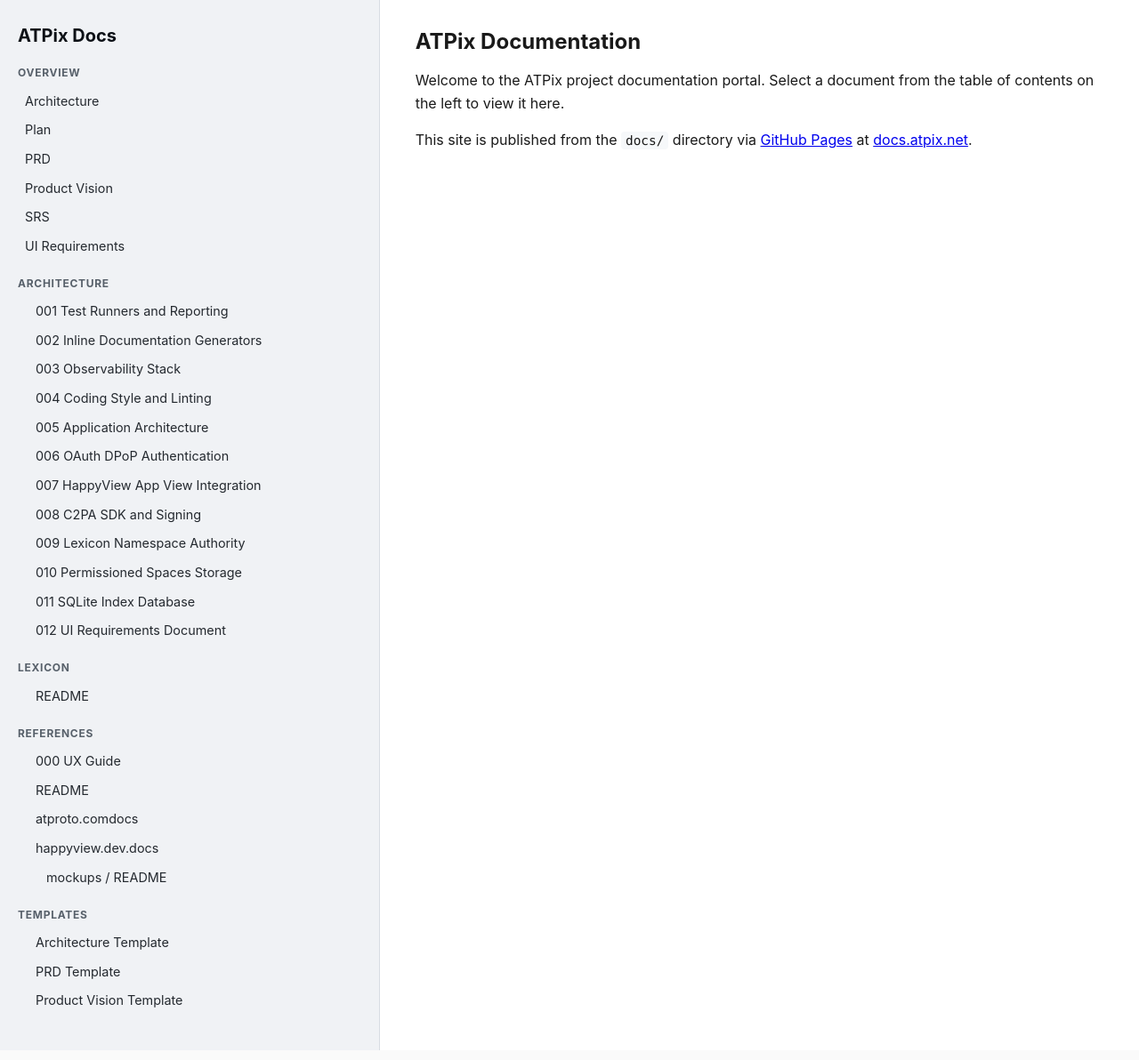
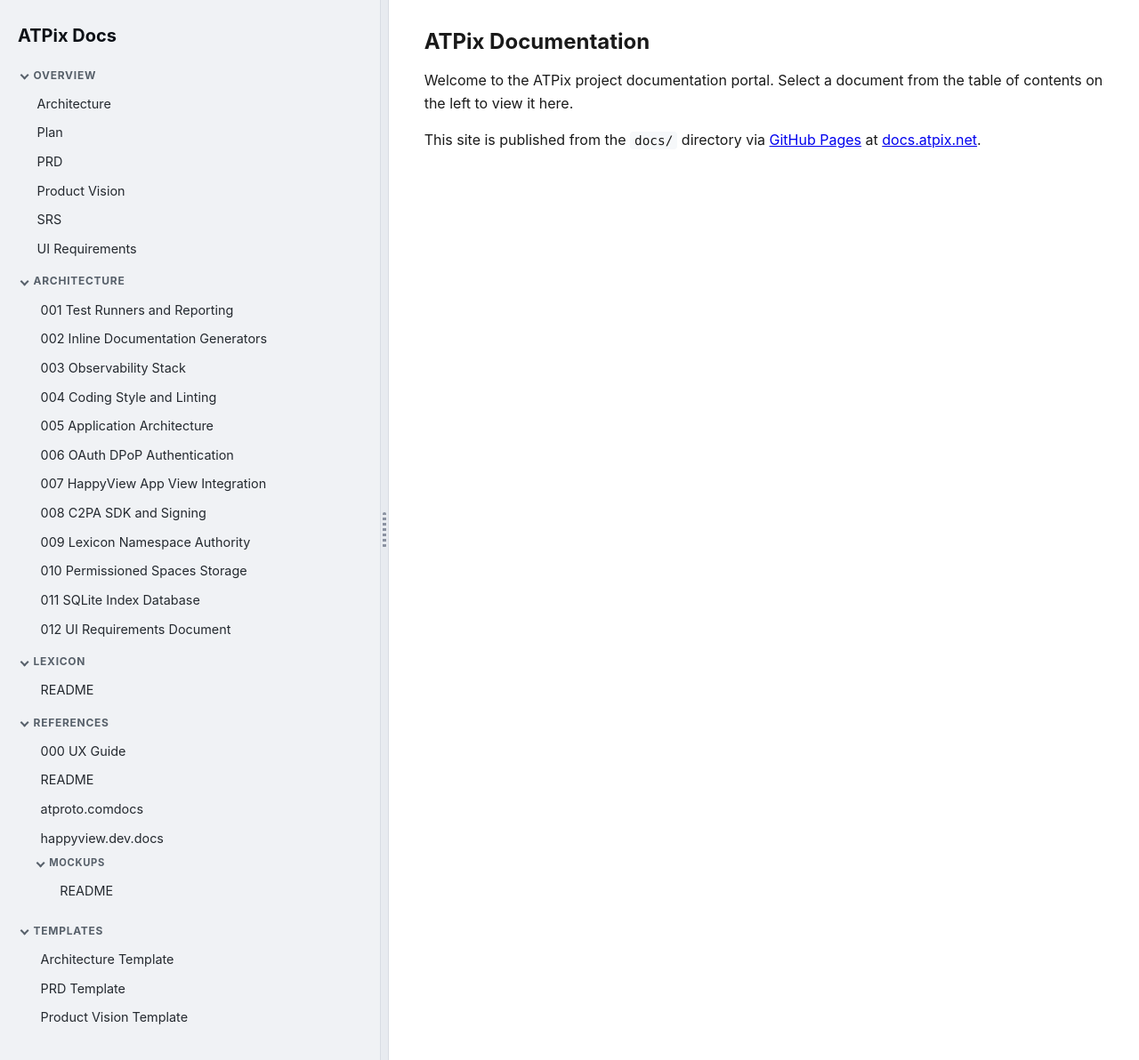
Before and after one commit to peterVG/ATPix, a Jekyll site: the page built from docs/index.md, in a window 1280 px wide. Shown: the whole page at 89% size. Built offline with Jekyll 4.4.1, drawn with Linux system fonts in a browser that asks for light colours.

Commit message:
feat: add collapsible TOC sections and column resizer to docs portal

```diff
--- a/docs/_includes/docs-toc.html
+++ b/docs/_includes/docs-toc.html
@@ -1,7 +1,10 @@
 <nav aria-label="Documentation">
-  <div class="docs-toc-section">
-    <p class="docs-toc-section-title">Overview</p>
-    <ul class="docs-toc-list">
+  <div class="docs-toc-section" data-toc-section>
+    <button type="button" class="docs-toc-section-toggle" aria-expanded="true" aria-controls="toc-panel-overview">
+      <span class="docs-toc-chevron" aria-hidden="true"></span>
+      <span class="docs-toc-section-title">Overview</span>
+    </button>
+    <ul class="docs-toc-list docs-toc-panel" id="toc-panel-overview">
       <li><a class="doc-link" data-path="architecture.md" href="#architecture.md">Architecture</a></li>
       <li><a class="doc-link" data-path="plan.md" href="#plan.md">Plan</a></li>
       <li><a class="doc-link" data-path="prd.md" href="#prd.md">PRD</a></li>
@@ -11,9 +14,12 @@
     </ul>
   </div>
 
-  <div class="docs-toc-section">
-    <p class="docs-toc-section-title">architecture</p>
-    <ul class="docs-toc-list">
+  <div class="docs-toc-section" data-toc-section>
+    <button type="button" class="docs-toc-section-toggle" aria-expanded="true" aria-controls="toc-panel-architecture">
+      <span class="docs-toc-chevron" aria-hidden="true"></span>
+      <span class="docs-toc-section-title">architecture</span>
+    </button>
+    <ul class="docs-toc-list docs-toc-panel" id="toc-panel-architecture">
       <li class="depth-1"><a class="doc-link" data-path="architecture/001-test-runners-and-reporting.md" href="#architecture/001-test-runners-and-reporting.md">001 Test Runners and Reporting</a></li>
       <li class="depth-1"><a class="doc-link" data-path="architecture/002-inline-documentation-generators.md" href="#architecture/002-inline-documentation-generators.md">002 Inline Documentation Generators</a></li>
       <li class="depth-1"><a class="doc-link" data-path="architecture/003-observability-stack.md" href="#architecture/003-observability-stack.md">003 Observability Stack</a></li>
@@ -29,27 +35,44 @@
     </ul>
   </div>
 
-  <div class="docs-toc-section">
-    <p class="docs-toc-section-title">lexicon</p>
-    <ul class="docs-toc-list">
+  <div class="docs-toc-section" data-toc-section>
+    <button type="button" class="docs-toc-section-toggle" aria-expanded="true" aria-controls="toc-panel-lexicon">
+      <span class="docs-toc-chevron" aria-hidden="true"></span>
+      <span class="docs-toc-section-title">lexicon</span>
+    </button>
+    <ul class="docs-toc-list docs-toc-panel" id="toc-panel-lexicon">
       <li class="depth-1"><a class="doc-link" data-path="lexicon/README.md" href="#lexicon/README.md">README</a></li>
     </ul>
   </div>
 
-  <div class="docs-toc-section">
-    <p class="docs-toc-section-title">references</p>
-    <ul class="docs-toc-list">
+  <div class="docs-toc-section" data-toc-section>
+    <button type="button" class="docs-toc-section-toggle" aria-expanded="true" aria-controls="toc-panel-references">
+      <span class="docs-toc-chevron" aria-hidden="true"></span>
+      <span class="docs-toc-section-title">references</span>
+    </button>
+    <ul class="docs-toc-list docs-toc-panel" id="toc-panel-references">
       <li class="depth-1"><a class="doc-link" data-path="references/000-UX-guide.md" href="#references/000-UX-guide.md">000 UX Guide</a></li>
       <li class="depth-1"><a class="doc-link" data-path="references/README.md" href="#references/README.md">README</a></li>
       <li class="depth-1"><a class="doc-link" data-path="references/atproto.comdocs.md" href="#references/atproto.comdocs.md">atproto.comdocs</a></li>
       <li class="depth-1"><a class="doc-link" data-path="references/happyview.dev.docs.md" href="#references/happyview.dev.docs.md">happyview.dev.docs</a></li>
-      <li class="depth-2"><a class="doc-link" data-path="references/mockups/README.md" href="#references/mockups/README.md">mockups / README</a></li>
+      <li class="docs-toc-nested" data-toc-section>
+        <button type="button" class="docs-toc-section-toggle docs-toc-nested-toggle" aria-expanded="true" aria-controls="toc-panel-references-mockups">
+          <span class="docs-toc-chevron" aria-hidden="true"></span>
+          <span class="docs-toc-section-title">mockups</span>
+        </button>
+        <ul class="docs-toc-list docs-toc-panel" id="toc-panel-references-mockups">
+          <li class="depth-2"><a class="doc-link" data-path="references/mockups/README.md" href="#references/mockups/README.md">README</a></li>
+        </ul>
+      </li>
     </ul>
   </div>
 
-  <div class="docs-toc-section">
-    <p class="docs-toc-section-title">templates</p>
-    <ul class="docs-toc-list">
+  <div class="docs-toc-section" data-toc-section>
+    <button type="button" class="docs-toc-section-toggle" aria-expanded="true" aria-controls="toc-panel-templates">
+      <span class="docs-toc-chevron" aria-hidden="true"></span>
+      <span class="docs-toc-section-title">templates</span>
+    </button>
+    <ul class="docs-toc-list docs-toc-panel" id="toc-panel-templates">
       <li class="depth-1"><a class="doc-link" data-path="templates/architecture-template.md" href="#templates/architecture-template.md">Architecture Template</a></li>
       <li class="depth-1"><a class="doc-link" data-path="templates/prd-template.md" href="#templates/prd-template.md">PRD Template</a></li>
       <li class="depth-1"><a class="doc-link" data-path="templates/product-vision-template.md" href="#templates/product-vision-template.md">Product Vision Template</a></li>
--- a/docs/_layouts/portal.html
+++ b/docs/_layouts/portal.html
@@ -7,11 +7,25 @@
     <link rel="stylesheet" href="{{ '/assets/docs-portal.css' | relative_url }}" />
   </head>
   <body data-baseurl="{{ site.baseurl }}">
-    <div class="docs-shell">
-      <aside class="docs-toc" aria-label="Table of contents">
+    <div class="docs-shell" id="docs-shell">
+      <aside class="docs-toc" id="docs-toc" aria-label="Table of contents">
         <h1 class="docs-toc-header">ATPix Docs</h1>
         {% include docs-toc.html %}
       </aside>
+      <div
+        class="docs-resizer"
+        id="docs-resizer"
+        role="separator"
+        aria-orientation="vertical"
+        aria-controls="docs-toc docs-content"
+        aria-valuemin="20"
+        aria-valuemax="50"
+        aria-valuenow="33"
+        tabindex="0"
+        title="Drag to resize columns"
+      >
+        <span class="docs-resizer-grip" aria-hidden="true"></span>
+      </div>
       <main class="docs-content" id="docs-content">
         {{ content }}
       </main>
--- a/docs/assets/docs-portal.css
+++ b/docs/assets/docs-portal.css
@@ -21,15 +21,17 @@
   display: flex;
   min-height: 100vh;
   width: 100%;
+  --docs-toc-width: 33.333%;
 }
 
 .docs-toc {
-  flex: 0 0 33.333%;
-  max-width: 33.333%;
+  flex: 0 0 var(--docs-toc-width);
+  width: var(--docs-toc-width);
+  min-width: 12rem;
+  max-width: 50%;
   overflow-y: auto;
   padding: 1.5rem 1.25rem;
   background: #f0f2f5;
-  border-right: 1px solid #d8dce3;
 }
 
 .docs-toc-header {
@@ -44,22 +46,71 @@
 }
 
 .docs-toc-section {
-  margin: 0 0 1rem;
+  margin: 0 0 0.5rem;
 }
 
-.docs-toc-section-title {
-  margin: 0 0 0.35rem;
+.docs-toc-section-toggle {
+  display: flex;
+  align-items: center;
+  gap: 0.4rem;
+  width: 100%;
+  margin: 0;
+  padding: 0.35rem 0.25rem;
+  border: none;
+  border-radius: 4px;
+  background: transparent;
+  color: #57606a;
+  font: inherit;
   font-size: 0.75rem;
   font-weight: 700;
   letter-spacing: 0.06em;
   text-transform: uppercase;
-  color: #57606a;
+  text-align: left;
+  cursor: pointer;
 }
 
-.docs-toc-list {
-  margin: 0;
-  padding: 0;
+.docs-toc-section-toggle:hover {
+  background: #e1e4e8;
+  color: #24292f;
+}
+
+.docs-toc-chevron {
+  display: inline-block;
+  width: 0.45rem;
+  height: 0.45rem;
+  border-right: 2px solid currentColor;
+  border-bottom: 2px solid currentColor;
+  transform: rotate(45deg);
+  transition: transform 0.15s ease;
+  flex-shrink: 0;
+}
+
+.docs-toc-section.is-collapsed .docs-toc-chevron,
+.docs-toc-nested.is-collapsed .docs-toc-chevron {
+  transform: rotate(-45deg);
+}
+
+.docs-toc-section-title {
+  line-height: 1.2;
+}
+
+.docs-toc-panel {
+  margin: 0.15rem 0 0.5rem;
+  padding: 0 0 0 0.85rem;
   list-style: none;
+  overflow: hidden;
+  transition: max-height 0.2s ease, opacity 0.15s ease;
+  max-height: 2000px;
+  opacity: 1;
+}
+
+.docs-toc-section.is-collapsed .docs-toc-panel,
+.docs-toc-nested.is-collapsed .docs-toc-panel {
+  max-height: 0;
+  opacity: 0;
+  margin-top: 0;
+  margin-bottom: 0;
+  pointer-events: none;
 }
 
 .docs-toc-list li {
@@ -84,16 +135,61 @@
 }
 
 .docs-toc-list .depth-1 {
+  padding-left: 0.25rem;
+}
+
+.docs-toc-list .depth-2 {
   padding-left: 0.75rem;
 }
 
-.docs-toc-list .depth-2 {
-  padding-left: 1.5rem;
+.docs-toc-nested {
+  list-style: none;
+  margin: 0.15rem 0 0;
+  padding: 0;
+}
+
+.docs-toc-nested-toggle {
+  font-size: 0.7rem;
+  padding-left: 0.5rem;
+}
+
+.docs-resizer {
+  flex: 0 0 10px;
+  width: 10px;
+  cursor: col-resize;
+  background: #e8ebf0;
+  border-left: 1px solid #d8dce3;
+  border-right: 1px solid #d8dce3;
+  display: flex;
+  align-items: center;
+  justify-content: center;
+  touch-action: none;
+  user-select: none;
+}
+
+.docs-resizer:hover,
+.docs-resizer.is-dragging,
+.docs-resizer:focus-visible {
+  background: #d8e6f8;
+  outline: none;
+}
+
+.docs-resizer-grip {
+  width: 4px;
+  height: 2.5rem;
+  border-radius: 2px;
+  background: repeating-linear-gradient(
+    to bottom,
+    #8a91a0 0,
+    #8a91a0 3px,
+    transparent 3px,
+    transparent 6px
+  );
 }
 
 .docs-content {
-  flex: 0 0 66.667%;
-  max-width: 66.667%;
+  flex: 1 1 auto;
+  min-width: 0;
   overflow-y: auto;
   padding: 2rem 2.5rem;
   background: #ffffff;
@@ -171,17 +267,23 @@
 @media (max-width: 900px) {
   .docs-shell {
     flex-direction: column;
-  }
-
-  .docs-toc,
-  .docs-content {
-    flex: none;
-    max-width: 100%;
+    --docs-toc-width: 100%;
   }
 
   .docs-toc {
+    flex: none;
+    width: 100%;
+    max-width: 100%;
     max-height: 40vh;
-    border-right: none;
     border-bottom: 1px solid #d8dce3;
   }
+
+  .docs-resizer {
+    display: none;
+  }
+
+  .docs-content {
+    flex: none;
+    width: 100%;
+  }
 }
--- a/docs/assets/docs-portal.js
+++ b/docs/assets/docs-portal.js
@@ -1,13 +1,20 @@
 /**
- * Client-side markdown loader for the ATPix docs portal on GitHub Pages.
- * Fetches static .md files and renders them in the content column.
+ * Client-side markdown loader and portal chrome for the ATPix docs site.
  */
 (function () {
   "use strict";
 
   var CONTENT_ID = "docs-content";
+  var SHELL_ID = "docs-shell";
+  var RESIZER_ID = "docs-resizer";
   var ACTIVE_CLASS = "is-active";
+  var COLLAPSED_CLASS = "is-collapsed";
+  var DRAGGING_CLASS = "is-dragging";
   var MAX_PATH_LENGTH = 256;
+  var MIN_TOC_PERCENT = 20;
+  var MAX_TOC_PERCENT = 50;
+  var DEFAULT_TOC_PERCENT = 33.333;
+  var TOC_WIDTH_KEY = "atpix-docs-toc-width";
   var activeRequestId = 0;
 
   /**
@@ -162,11 +169,7 @@
     var docPath = normalizeDocPath(rawPath);
     var container = document.getElementById(CONTENT_ID);
 
-    if (!docPath) {
-      return Promise.resolve();
-    }
-
-    if (!container) {
+    if (!docPath || !container) {
       return Promise.resolve();
     }
 
@@ -176,27 +179,21 @@
     container.innerHTML = "<p class=\"docs-loading\">Loading…</p>";
     setActiveTocLink(docPath);
 
-    var url = buildFetchUrl(docPath);
-
-    return fetch(url)
+    return fetch(buildFetchUrl(docPath))
       .then(function (response) {
         if (requestId !== activeRequestId) {
           return null;
         }
-
         if (!response.ok) {
           throw new Error("HTTP " + response.status);
         }
-
         return response.text();
       })
       .then(function (markdown) {
         if (requestId !== activeRequestId || markdown === null) {
           return;
         }
-
         renderMarkdown(markdown, docPath);
-
         if (window.history && window.history.replaceState) {
           window.history.replaceState(null, "", "#" + docPath);
         }
@@ -205,9 +202,165 @@
         if (requestId !== activeRequestId) {
           return;
         }
-
         showLoadError(container, docPath, error.message);
       });
+  }
+
+  /**
+   * Toggle a collapsible TOC section node.
+   *
+   * @param {HTMLElement} sectionNode - Section wrapper with panel children.
+   */
+  function toggleTocSection(sectionNode) {
+    var toggle = sectionNode.querySelector(":scope > .docs-toc-section-toggle");
+    var isCollapsed = sectionNode.classList.toggle(COLLAPSED_CLASS);
+    if (toggle) {
+      toggle.setAttribute("aria-expanded", isCollapsed ? "false" : "true");
+    }
+  }
+
+  /**
+   * Wire collapse toggles for hierarchical TOC sections.
+   */
+  function initTocCollapse() {
+    document.querySelectorAll(".docs-toc-section-toggle").forEach(function (button) {
+      button.addEventListener("click", function (event) {
+        event.preventDefault();
+        var section = button.closest("[data-toc-section]");
+        if (section) {
+          toggleTocSection(section);
+        }
+      });
+    });
+  }
+
+  /**
+   * Clamp a TOC width percentage to supported bounds.
+   *
+   * @param {number} percent - Requested sidebar width percentage.
+   * @returns {number} Clamped percentage.
+   */
+  function clampTocPercent(percent) {
+    if (percent < MIN_TOC_PERCENT) {
+      return MIN_TOC_PERCENT;
+    }
+    if (percent > MAX_TOC_PERCENT) {
+      return MAX_TOC_PERCENT;
+    }
+    return percent;
+  }
+
+  /**
+   * Apply sidebar width to the layout shell.
+   *
+   * @param {number} percent - Sidebar width percentage.
+   */
+  function applyTocWidth(percent) {
+    var shell = document.getElementById(SHELL_ID);
+    var resizer = document.getElementById(RESIZER_ID);
+    var clamped = clampTocPercent(percent);
+
+    if (shell) {
+      shell.style.setProperty("--docs-toc-width", clamped + "%");
+    }
+    if (resizer) {
+      resizer.setAttribute("aria-valuenow", String(Math.round(clamped)));
+    }
+  }
+
+  /**
+   * Persist sidebar width for return visits.
+   *
+   * @param {number} percent - Sidebar width percentage.
+   */
+  function saveTocWidth(percent) {
+    try {
+      localStorage.setItem(TOC_WIDTH_KEY, String(percent));
+    } catch (error) {
+      return;
+    }
+  }
+
+  /**
+   * Read stored sidebar width, if present.
+   *
+   * @returns {number|null} Stored width percentage or null.
+   */
+  function loadStoredTocWidth() {
+    try {
+      var stored = localStorage.getItem(TOC_WIDTH_KEY);
+      if (!stored) {
+        return null;
+      }
+      var parsed = parseFloat(stored);
+      if (Number.isNaN(parsed)) {
+        return null;
+      }
+      return clampTocPercent(parsed);
+    } catch (error) {
+      return null;
+    }
+  }
+
+  /**
+   * Enable drag and keyboard resizing between TOC and content columns.
+   */
+  function initColumnResizer() {
+    var shell = document.getElementById(SHELL_ID);
+    var resizer = document.getElementById(RESIZER_ID);
+    if (!shell || !resizer) {
+      return;
+    }
+
+    var stored = loadStoredTocWidth();
+    applyTocWidth(stored === null ? DEFAULT_TOC_PERCENT : stored);
+
+    var dragging = false;
+
+    /**
+     * Update column widths from a pointer X coordinate.
+     *
+     * @param {number} clientX - Pointer X position in viewport pixels.
+     */
+    function updateFromPointer(clientX) {
+      var rect = shell.getBoundingClientRect();
+      var percent = ((clientX - rect.left) / rect.width) * 100;
+      var clamped = clampTocPercent(percent);
+      applyTocWidth(clamped);
+      saveTocWidth(clamped);
+    }
+
+    resizer.addEventListener("mousedown", function (event) {
+      dragging = true;
+      resizer.classList.add(DRAGGING_CLASS);
+      event.preventDefault();
+    });
+
+    window.addEventListener("mousemove", function (event) {
+      if (!dragging) {
+        return;
+      }
+      updateFromPointer(event.clientX);
+    });
+
+    window.addEventListener("mouseup", function () {
+      dragging = false;
+      resizer.classList.remove(DRAGGING_CLASS);
+    });
+
+    resizer.addEventListener("keydown", function (event) {
+      var current = parseFloat(resizer.getAttribute("aria-valuenow") || String(DEFAULT_TOC_PERCENT));
+      if (event.key === "ArrowLeft") {
+        applyTocWidth(current - 2);
+        saveTocWidth(clampTocPercent(current - 2));
+        event.preventDefault();
+      }
+      if (event.key === "ArrowRight") {
+        applyTocWidth(current + 2);
+        saveTocWidth(clampTocPercent(current + 2));
+        event.preventDefault();
+      }
+    });
   }
 
   /**
@@ -216,29 +369,25 @@
    * @param {MouseEvent} event - Click event.
    */
   function handleDocClick(event) {
-    var target = event.target;
-    if (!target || !target.closest) {
-      return;
-    }
-
-    var link = target.closest("a.doc-link");
+    var link = event.target && event.target.closest ? event.target.closest("a.doc-link") : null;
     if (!link) {
       return;
     }
-
     var path = link.getAttribute("data-path") || link.getAttribute("href");
     if (!path) {
       return;
     }
-
     event.preventDefault();
     loadDocument(path);
   }
 
   /**
-   * Load a document from the URL hash on first paint.
+   * Boot portal UI and optional hash-routed document.
    */
-  function loadInitialDocument() {
+  function bootPortal() {
+    initTocCollapse();
+    initColumnResizer();
+
     var hash = window.location.hash.replace(/^#/, "");
     if (hash) {
       loadDocument(hash);
@@ -251,8 +400,8 @@
   });
 
   if (document.readyState === "loading") {
-    document.addEventListener("DOMContentLoaded", loadInitialDocument);
+    document.addEventListener("DOMContentLoaded", bootPortal);
   } else {
-    loadInitialDocument();
+    bootPortal();
   }
 })();
```
